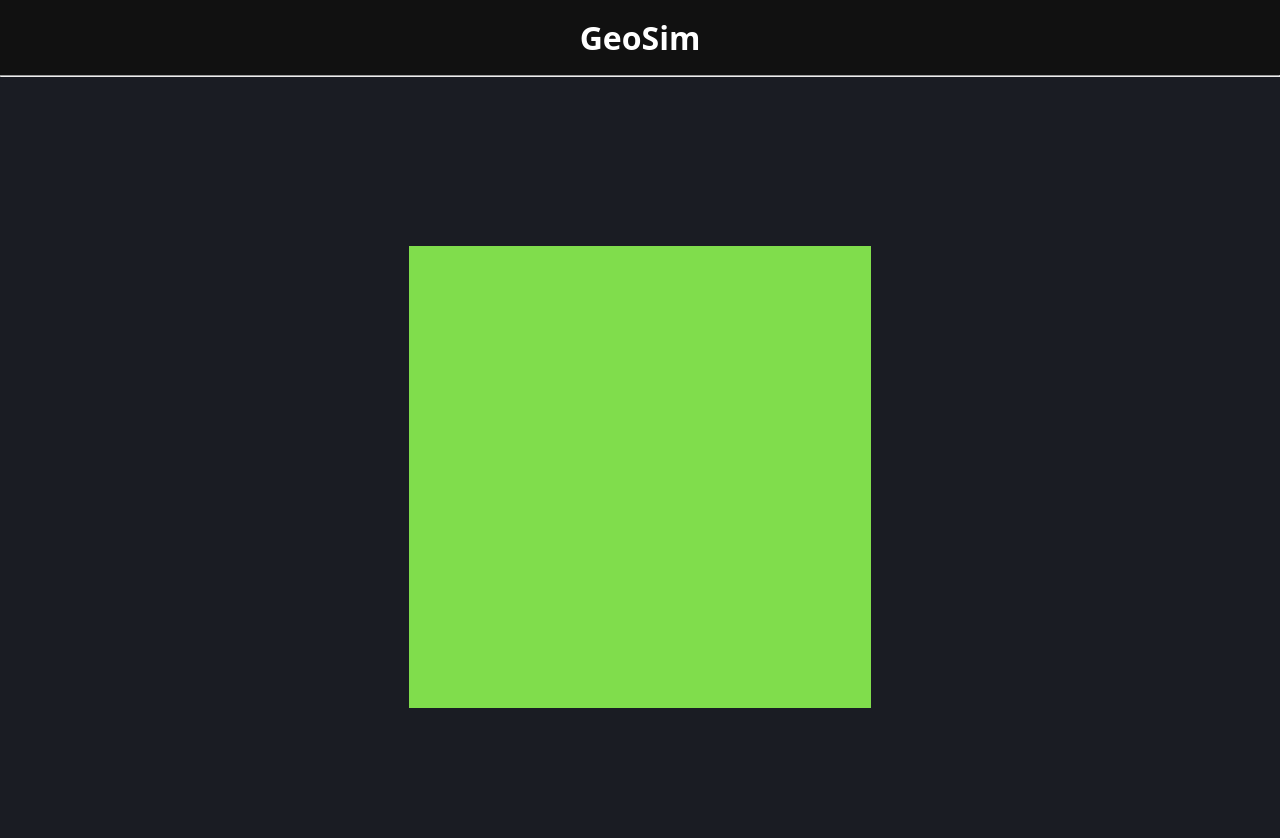
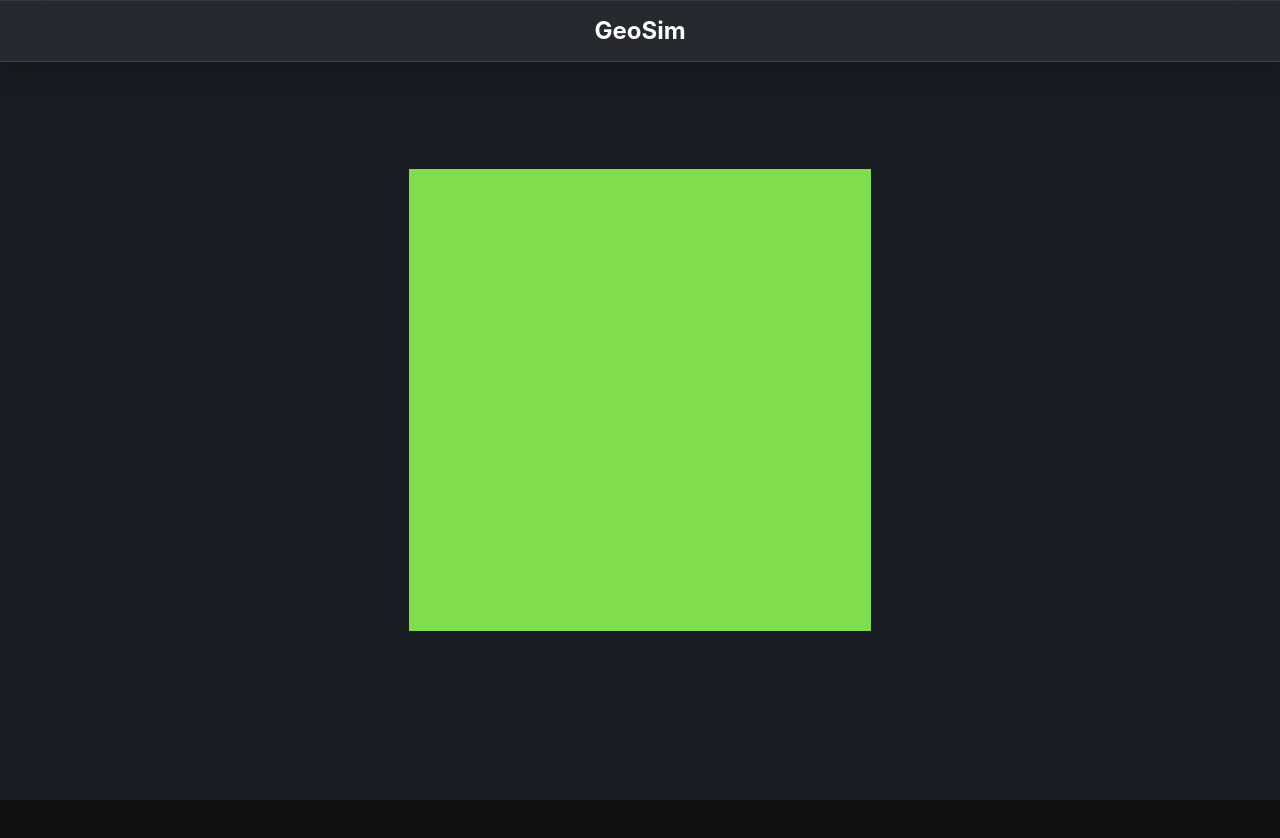
Before and after one commit to RealAbdurRehman/geosim, a website built with Vite: page index.html in a window 1280 px wide. After the commit the page ends 800 px from the top, so only its background shows below. Built offline with nearby package versions, Linux system fonts and the light colour scheme; animation ran at ten frames a second; files whose address does not match are found by name.

Commit message:
Update header

```diff
--- a/index.html
+++ b/index.html
@@ -14,7 +14,6 @@
     <header>
       <h1>GeoSim</h1>
     </header>
-    <hr />
     <main id="display"></main>
     <script type="module" src="/src/main.ts"></script>
   </body>
--- a/src/style.css
+++ b/src/style.css
@@ -10,12 +10,31 @@ body {
   color: #fff;
   background-color: #111;
   font-family:
-    system-ui,
+    Inter,
+    "SF Pro Display",
     -apple-system,
-    "Segoe UI";
+    BlinkMacSystemFont,
+    "Segoe UI",
+    sans-serif;
 }
 
 header {
+  position: fixed;
+  z-index: 10;
+  padding: 1rem;
+  background: rgba(255, 255, 255, 0.06);
+  box-shadow:
+    0 8px 30px rgba(0, 0, 0, 0.25),
+    inset 0 1px 0 rgba(255, 255, 255, 0.08);
+  border-bottom: 1px solid rgba(255, 255, 255, 0.12);
+  backdrop-filter: blur(18px);
+  -webkit-backdrop-filter: blur(18px);
+  width: 100vw;
+}
+
+header h1 {
+  font-size: 1.5rem;
+  font-weight: 650;
   text-align: center;
-  padding: 1rem;
+  text-shadow: 0 1px 2px rgba(0, 0, 0, 0 5);
 }
```
